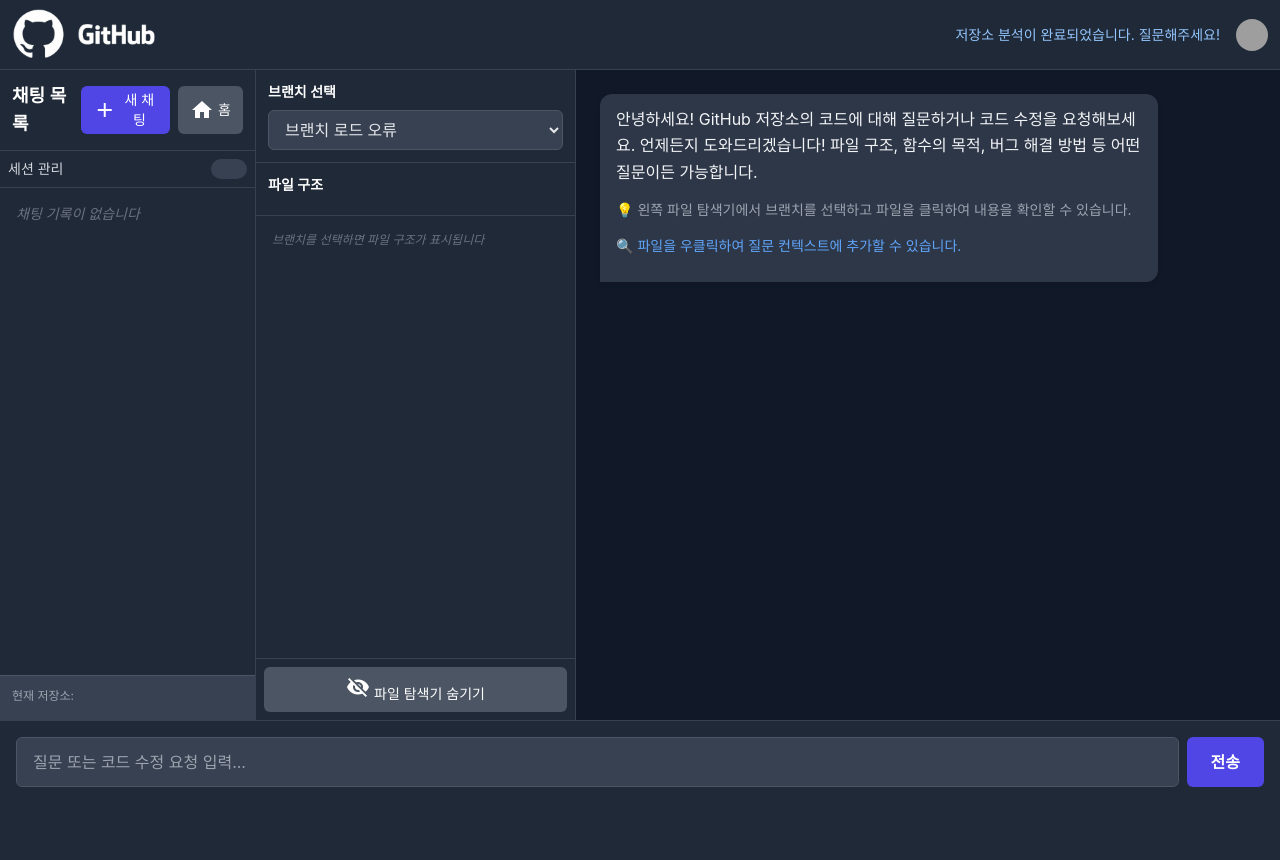
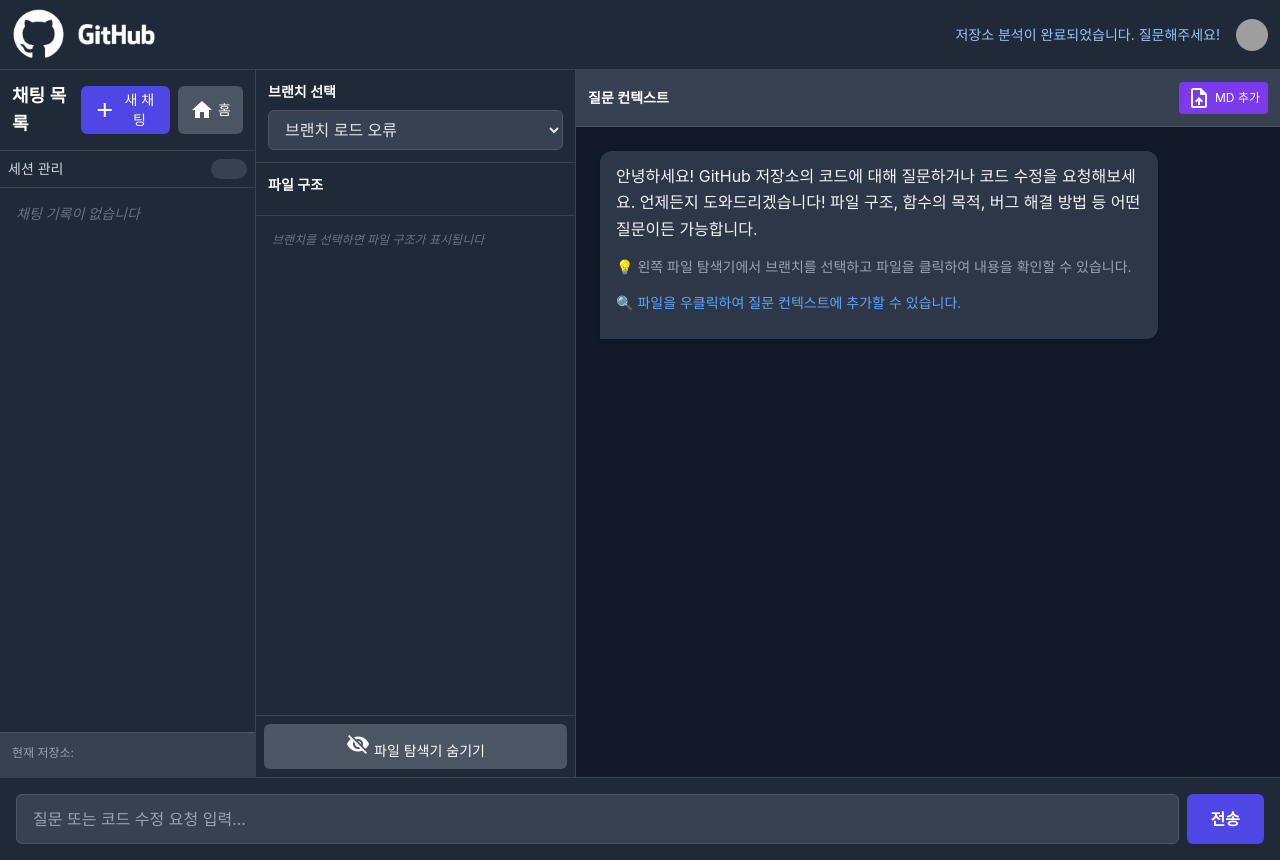
Before and after one commit to nmmm9/3rd_project, a Flask app: template templates/chat.html in a window 1280 px wide. Before the commit the page ends 787 px from the top, so only its background shows below. Run offline with Flask 3, Linux system fonts and the light colour scheme; the template is opened without the code that fills it, so the values that code supplies are empty; parts of the project's set-up code (start-up, migrations or seed data) failed here and were passed over; some libraries are stand-ins or nearby versions; grey boxes are pictures that could not be loaded.

Commit message:
Update chat.html

```diff
--- a/templates/chat.html
+++ b/templates/chat.html
@@ -288,6 +288,8 @@
             margin-bottom: 2px;
             font-weight: 500;
         }
+
+
     </style>
     <script src="https://cdn.jsdelivr.net/npm/marked/marked.min.js"></script>
     <script src="https://cdnjs.cloudflare.com/ajax/libs/highlight.js/11.9.0/highlight.min.js"></script>
@@ -355,6 +357,9 @@
               <button class="move-down-session text-xs bg-gray-600 hover:bg-gray-700 text-white p-1 rounded" title="아래로 이동">
                 <span class="material-icons" style="font-size: 14px;">arrow_downward</span>
               </button>
+              <button class="export-md-session text-xs bg-green-600 hover:bg-green-700 text-white p-1 rounded" title="MD 파일로 추출">
+                <span class="material-icons" style="font-size: 14px;">download</span>
+              </button>
               <button class="delete-session text-xs bg-red-600 hover:bg-red-700 text-white p-1 rounded" title="삭제">
                 <span class="material-icons" style="font-size: 14px;">delete</span>
               </button>
@@ -418,15 +423,21 @@
 
   <!-- 오른쪽 메인 채팅 영역 -->
   <div class="flex-1 flex flex-col">
-    <!-- 선택된 파일 컨텍스트 표시 영역 -->
-    <div id="selected-files-context" class="bg-gray-700 border-b border-gray-600 p-3" style="display: none;">
-      <div class="flex justify-between items-center mb-2">
-        <div class="text-sm font-semibold text-white">선택된 파일 (질문 컨텍스트)</div>
-        <button id="clear-selected-files" class="text-gray-400 hover:text-white text-sm">
-          <span class="material-icons text-sm">clear_all</span> 모두 제거
-        </button>
+    <!-- MD 파일 업로드 영역 (항상 표시) -->
+    <div class="bg-gray-700 border-b border-gray-600 p-3">
+      <div class="flex justify-between items-center">
+        <div class="text-sm font-semibold text-white">질문 컨텍스트</div>
+        <div class="flex gap-2">
+          <label for="md-file-upload" class="bg-purple-600 hover:bg-purple-700 text-white px-2 py-1 rounded text-xs cursor-pointer flex items-center">
+            <span class="material-icons text-xs mr-1">upload_file</span>MD 추가
+          </label>
+          <input type="file" id="md-file-upload" accept=".md,.txt" style="display: none;">
+          <button id="clear-selected-files" class="text-gray-400 hover:text-white text-sm" style="display: none;">
+            <span class="material-icons text-sm">clear_all</span> 모두 제거
+          </button>
+        </div>
       </div>
-      <div id="selected-files-list" class="flex flex-wrap gap-2"></div>
+      <div id="selected-files-list" class="flex flex-wrap gap-2 mt-2" style="display: none;"></div>
     </div>
 
   <!-- 채팅 메시지 표시 영역 -->
@@ -1219,6 +1230,43 @@ window.addEventListener('load', async function() {
             }
         }
 
+        // MD 추출 버튼 처리
+        if (e.target.closest('.export-md-session')) {
+            e.stopPropagation();
+            const sessionItem = e.target.closest('.chat-session-item');
+            const sessionId = sessionItem.dataset.sessionId;
+
+            try {
+                const response = await fetch('/export-chat-md', {
+                    method: 'POST',
+                    headers: {'Content-Type': 'application/json'},
+                    body: JSON.stringify({ session_id: sessionId })
+                });
+
+                if (response.ok) {
+                    const blob = await response.blob();
+                    const url = window.URL.createObjectURL(blob);
+                    const a = document.createElement('a');
+                    a.style.display = 'none';
+                    a.href = url;
+                    a.download = `chat-session-${sessionId}.md`;
+                    document.body.appendChild(a);
+                    a.click();
+                    window.URL.revokeObjectURL(url);
+                    document.body.removeChild(a);
+
+                    // 성공 메시지 표시
+                    showToast('채팅 내역이 MD 파일로 다운로드되었습니다.');
+                } else {
+                    const result = await response.json();
+                    alert('MD 추출 실패: ' + (result.error || '알 수 없는 오류'));
+                }
+            } catch (error) {
+                console.error('MD 추출 오류:', error);
+                alert('MD 추출 중 오류가 발생했습니다.');
+            }
+        }
+
         // 삭제 버튼 처리
         if (e.target.closest('.delete-session')) {
             e.stopPropagation();
@@ -1680,11 +1728,71 @@ function addFileToContextFromModal(fileInfo) {
 // 선택된 파일 컨텍스트 관리 함수들
 function initSelectedFilesContext() {
     const clearButton = document.getElementById('clear-selected-files');
+    const mdFileUpload = document.getElementById('md-file-upload');
 
     clearButton.addEventListener('click', function() {
         selectedFiles = [];
         updateSelectedFilesDisplay();
     });
+
+    // MD 파일 업로드 처리
+    mdFileUpload.addEventListener('change', function(e) {
+        const file = e.target.files[0];
+        if (file) {
+            handleMdFileUpload(file);
+            // 파일 입력 초기화
+            e.target.value = '';
+        }
+    });
+}
+
+// MD 파일 업로드 처리 함수
+function handleMdFileUpload(file) {
+    // 파일 크기 체크 (5MB 제한)
+    if (file.size > 5 * 1024 * 1024) {
+        alert('파일 크기는 5MB 이하여야 합니다.');
+        return;
+    }
+
+    // 파일 확장자 체크
+    const allowedExtensions = ['.md', '.txt'];
+    const fileExtension = file.name.toLowerCase().substring(file.name.lastIndexOf('.'));
+    if (!allowedExtensions.includes(fileExtension)) {
+        alert('MD 또는 TXT 파일만 업로드 가능합니다.');
+        return;
+    }
+
+    const reader = new FileReader();
+    reader.onload = function(e) {
+        const content = e.target.result;
+
+        // 이미 같은 이름의 파일이 있는지 확인
+        const existingFile = selectedFiles.find(f => f.path === file.name);
+        if (existingFile) {
+            if (!confirm('같은 이름의 파일이 이미 있습니다. 교체하시겠습니까?')) {
+                return;
+            }
+            // 기존 파일 제거
+            selectedFiles = selectedFiles.filter(f => f.path !== file.name);
+        }
+
+        // 파일을 컨텍스트에 추가
+        selectedFiles.push({
+            path: file.name,
+            content: content,
+            branch: 'uploaded',
+            type: 'uploaded'
+        });
+
+        updateSelectedFilesDisplay();
+        showToast(`파일 "${file.name}"이(가) 컨텍스트에 추가되었습니다.`);
+    };
+
+    reader.onerror = function() {
+        alert('파일을 읽는 중 오류가 발생했습니다.');
+    };
+
+    reader.readAsText(file, 'UTF-8');
 }
 
 function addFileToContext(sessionId, branchName, filePath) {
@@ -1720,24 +1828,32 @@ function addFileToContext(sessionId, branchName, filePath) {
 }
 
 function updateSelectedFilesDisplay() {
-    const contextDiv = document.getElementById('selected-files-context');
     const filesList = document.getElementById('selected-files-list');
+    const clearButton = document.getElementById('clear-selected-files');
 
     if (selectedFiles.length === 0) {
-        contextDiv.style.display = 'none';
+        filesList.style.display = 'none';
+        clearButton.style.display = 'none';
         return;
     }
 
-    contextDiv.style.display = 'block';
+    filesList.style.display = 'flex';
+    clearButton.style.display = 'block';
     filesList.innerHTML = '';
 
     selectedFiles.forEach((file, index) => {
         const fileTag = document.createElement('div');
-        fileTag.className = 'bg-blue-600 text-white px-3 py-1 rounded-full text-xs flex items-center';
+        const isUploaded = file.type === 'uploaded';
+        const bgColor = isUploaded ? 'bg-purple-600' : 'bg-blue-600';
+        const hoverColor = isUploaded ? 'hover:bg-purple-700' : 'hover:bg-blue-700';
+        const icon = isUploaded ? 'upload_file' : 'description';
+
+        fileTag.className = `${bgColor} text-white px-3 py-1 rounded-full text-xs flex items-center`;
         fileTag.innerHTML = `
-            <span class="material-icons text-xs mr-1">description</span>
+            <span class="material-icons text-xs mr-1">${icon}</span>
             <span>${file.path}</span>
-            <button class="ml-2 hover:bg-blue-700 rounded-full p-1" onclick="removeFileFromContext(${index})">
+            ${isUploaded ? '<span class="text-xs ml-1 opacity-75">(업로드됨)</span>' : ''}
+            <button class="ml-2 ${hoverColor} rounded-full p-1" onclick="removeFileFromContext(${index})">
                 <span class="material-icons text-xs">close</span>
             </button>
         `;
```
